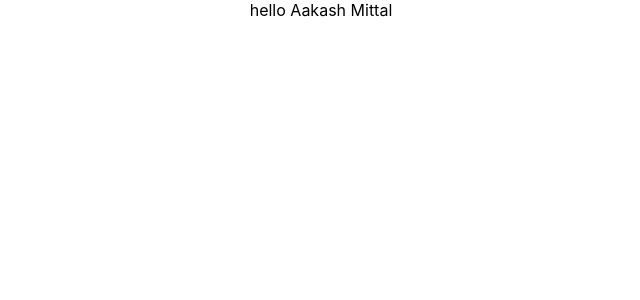
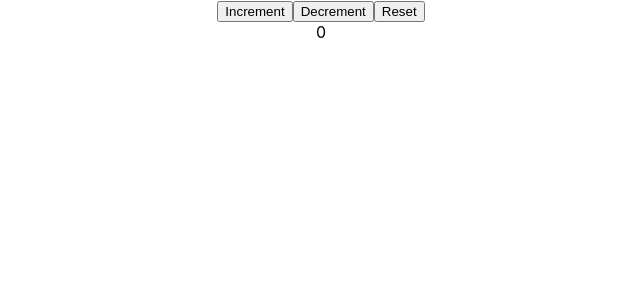
Before and after one commit to mittalaakash/hooks, a React (Create React App) app: page / in a window 1280 px wide. Shown: the top 300 px of the page, without its empty margins (319-959 px from the left). Built offline with nearby package versions, Linux system fonts and the light colour scheme.

Commit message:
simple state/action reducer

```diff
--- a/src/App.js
+++ b/src/App.js
@@ -1,18 +1,11 @@
+import React from 'react';
 import './App.css';
-import ComponentC from './Components/ComponentC';
-import React from 'react';
-
-export const UserContext = React.createContext();
-export const NameContext = React.createContext();
+import CounterOne from './Components/CounterOne';
 
 function App() {
   return (
     <div className='App'>
-      <UserContext.Provider value='Aakash'>
-        <NameContext.Provider value='Mittal'>
-          <ComponentC />
-        </NameContext.Provider>
-      </UserContext.Provider>
+      <CounterOne />
     </div>
   );
 }
--- /dev/null
+++ b/src/Components/CounterOne.js
@@ -0,0 +1,45 @@
+import React, { useReducer } from 'react';
+const initialState = 0;
+const reducer = (state, action) => {
+  switch (action) {
+    case 'increment':
+      return state + 1;
+    case 'decrement':
+      return state - 1;
+    case 'reset':
+      return initialState;
+    default:
+      return state;
+  }
+};
+function CounterOne() {
+  const [count, dispatch] = useReducer(reducer, initialState);
+  return (
+    <div>
+      <button
+        onClick={() => {
+          dispatch('increment');
+        }}
+      >
+        Increment
+      </button>
+      <button
+        onClick={() => {
+          dispatch('decrement');
+        }}
+      >
+        Decrement
+      </button>
+      <button
+        onClick={() => {
+          dispatch('reset');
+        }}
+      >
+        Reset
+      </button>
+      <div>{count}</div>
+    </div>
+  );
+}
+
+export default CounterOne;
```
